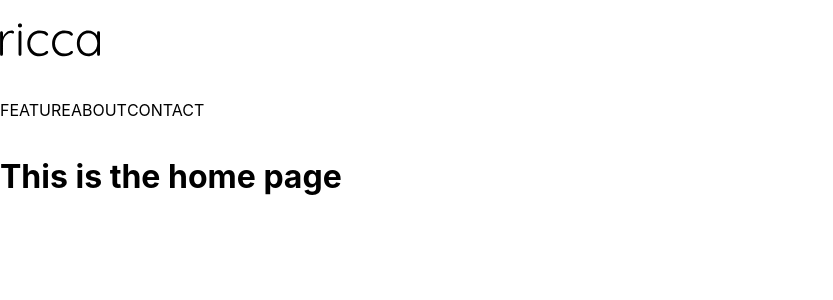
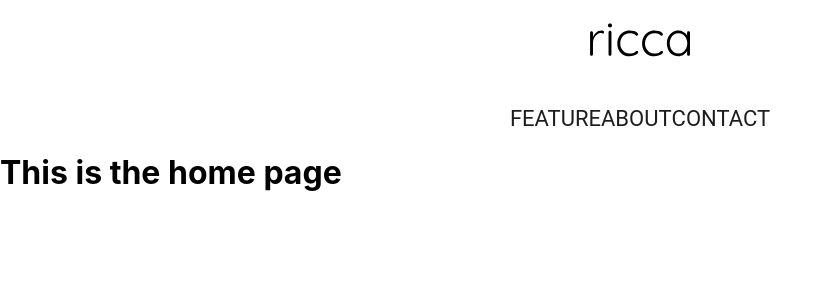
Before and after one commit to douglas86/fedsa-project-1-nextjs, a Next.js app: page / in a window 1280 px wide. Shown: the top 300 px of the page, without its empty margins (0-833 px from the left). Built offline with nearby package versions, Linux system fonts and the light colour scheme.

Commit message:
Aligned all items in list next to one another

```diff
--- a/components/header.jsx
+++ b/components/header.jsx
@@ -9,9 +9,22 @@ const Header = () => {
                 <Image src={logo} alt="logo" width={100} height={80} />
             </div>
             <div className={styles.links}>
-                <p className={styles.link}>FEATURE</p>
-                <p className={styles.link}>ABOUT</p>
-                <p className={styles.link}>CONTACT</p>
+                <ul></ul>
+                <li className={styles.links}>
+                    <a className={styles.link} href="#">
+                        FEATURE
+                    </a>
+                </li>
+                <li className={styles.links}>
+                    <a className={styles.link} href="#">
+                        ABOUT
+                    </a>
+                </li>
+                <li className={styles.links}>
+                    <a className={styles.link} href="#">
+                        CONTACT
+                    </a>
+                </li>
             </div>
         </div>
     );
--- a/public/static/css/header.module.css
+++ b/public/static/css/header.module.css
@@ -1,17 +1,16 @@
-@media only screen and (min-width: 600px) {
-    .links {
-        display: flex;
-    }
-}
-
-@media only screen and (max-width: 600px) {
 .header {
+    display: column;
     text-align: center;
+    font-family: Roboto;
+    background: #ffffff;
 }
 .links {
     display: inline-block;
+    list-style-type: none;
+    font-size: 22px;
+    line-height: 26px;
 }
 .link {
-        text-align: center;
+    color: #1d1d1d;
+    text-decoration: none;
 }
-}
--- a/styles/globals.css
+++ b/styles/globals.css
@@ -4,6 +4,8 @@ body {
     margin: 0;
     font-family: -apple-system, BlinkMacSystemFont, Segoe UI, Roboto, Oxygen,
         Ubuntu, Cantarell, Fira Sans, Droid Sans, Helvetica Neue, sans-serif;
+    height: 100vh;
+    width: 100vw;
 }
 
 a {
```
Lines whose indentation alone changed are shown as unchanged.
